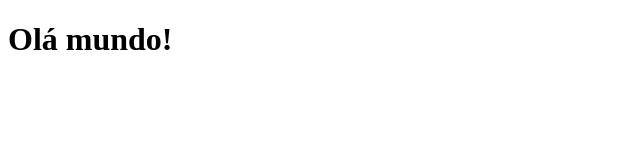
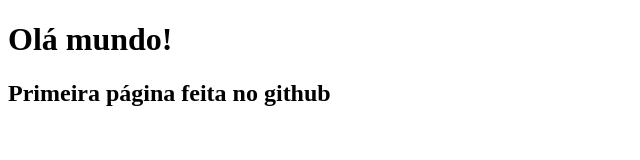
Before and after one commit to profedimarfurtado/pagina-simples, a plain HTML site: page index.html in a window 1280 px wide. Shown: the whole page, without its empty margins (0-640 px from the left). Drawn offline with Linux system fonts and the light colour scheme.

Commit message:
Adicionando segunda linha

```diff
--- a/index.html
+++ b/index.html
@@ -7,5 +7,6 @@
 </head>
 <body>
     <h1>Olá mundo!</h1>
+    <h2>Primeira página feita no github</h2>
 </body>
 </html>
```
